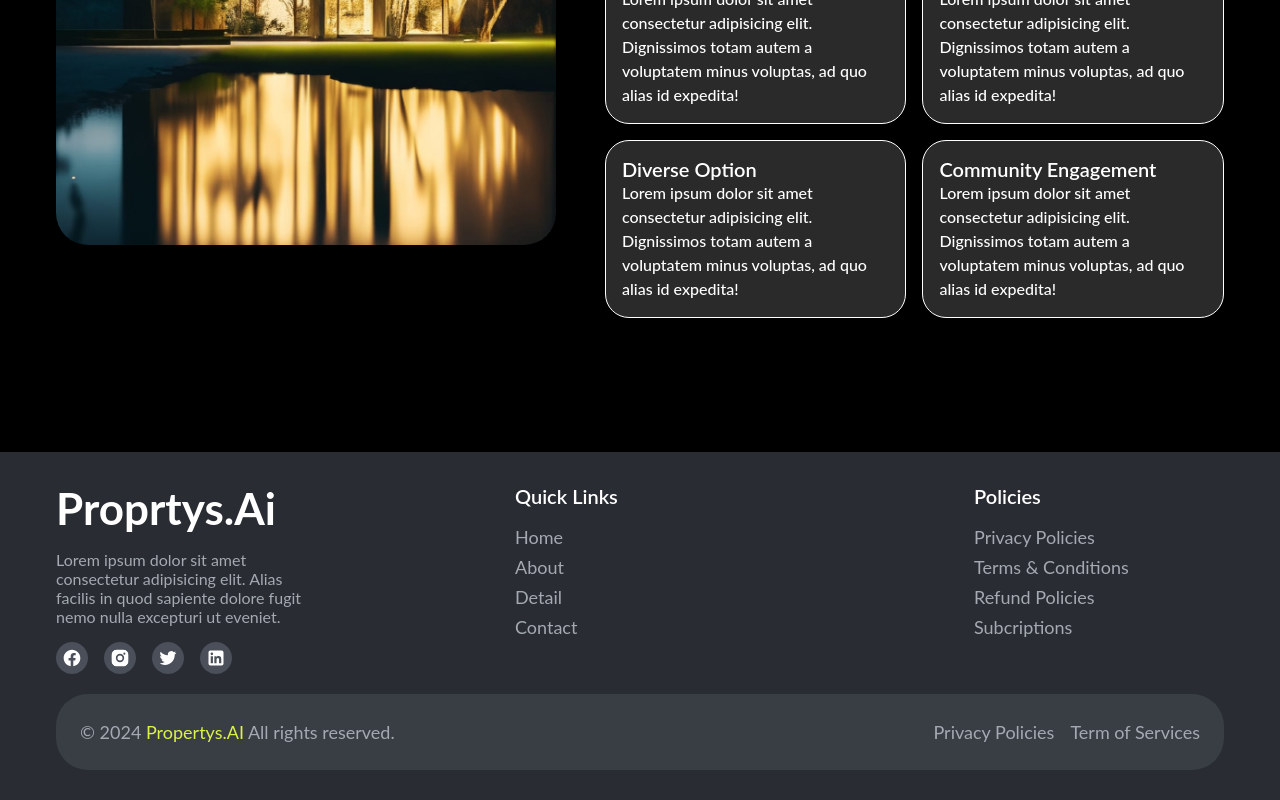
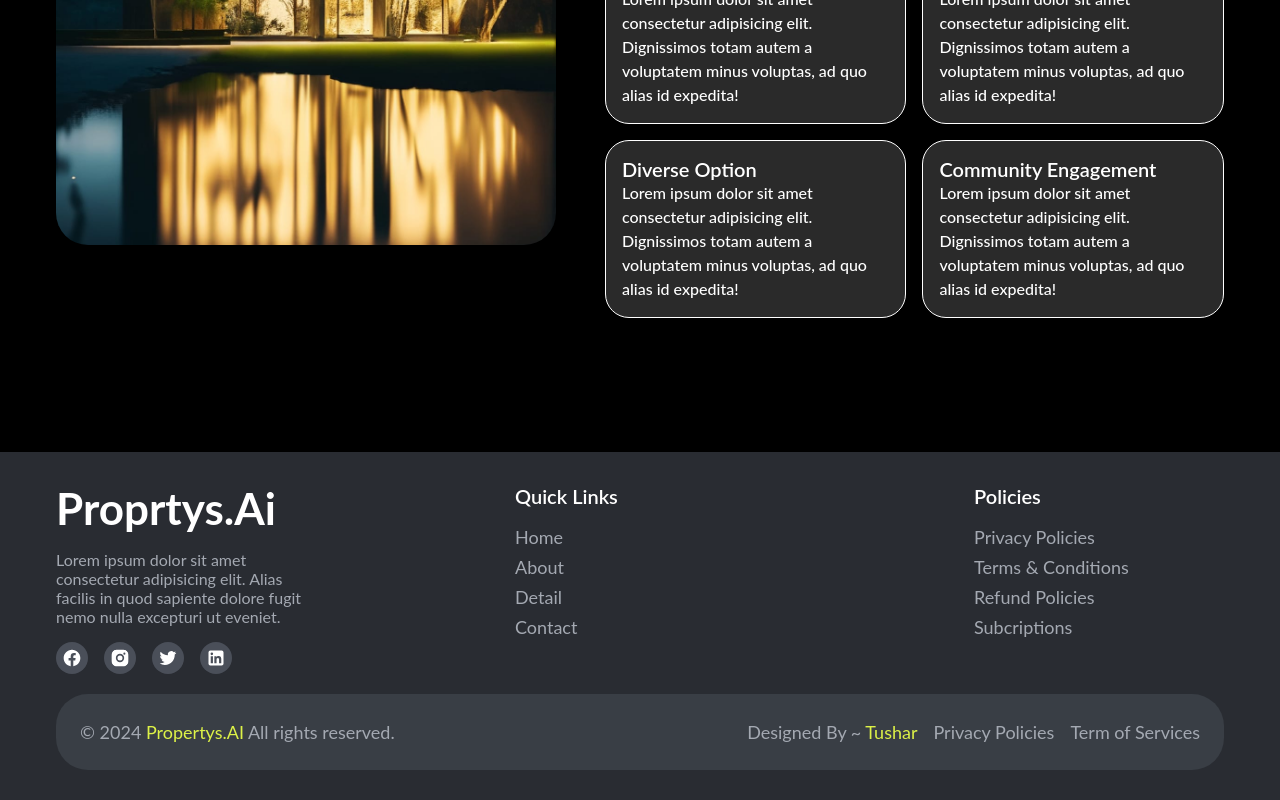
Before and after one commit to Tushar292004/Propertys-Landing-Page, a React (Vite) app: page / in a window 1280 px wide. Shown: the part 1948-2748 px from the top of the page. Built offline with nearby package versions, Linux system fonts and the light colour scheme; a web font is replaced by a local one.

Commit message:
Propertys Landing Page

```diff
--- a/src/components/Footer.jsx
+++ b/src/components/Footer.jsx
@@ -49,10 +49,11 @@ const Footer = () => {
 
                     </div>
                     <div className="flex justify-between flex-wrap gap-4 p-6 mt-[20px] bg-gray-20 rounded-4xl">
-                        <p className="text-lg text-gray-80 ">
+                        <p className="text-lg text-gray-80 mr-4">
                            &copy; 2024 <span className="text-primary-50">Propertys.AI</span> All rights reserved.
                         </p>
                         <div className="flex items-center gap-4">
+                            <a href="https://github.com/Tushar292004" target="blank" className="footer-link" >Designed By ~ <span className=" footer-link text-primary-50">Tushar</span></a>
                             <a href="" className="footer-link">Privacy Policies</a>
                             <a href="" className="footer-link">Term of Services</a>
                         </div>
```
